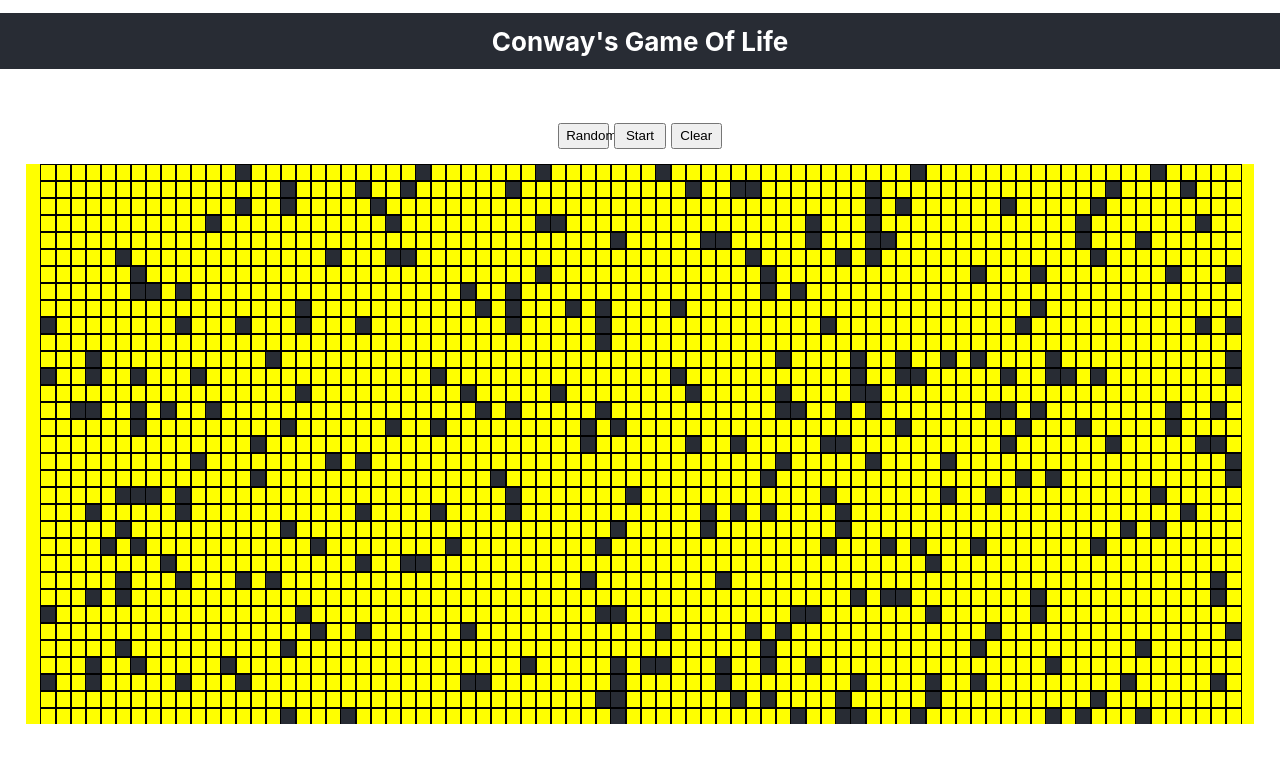
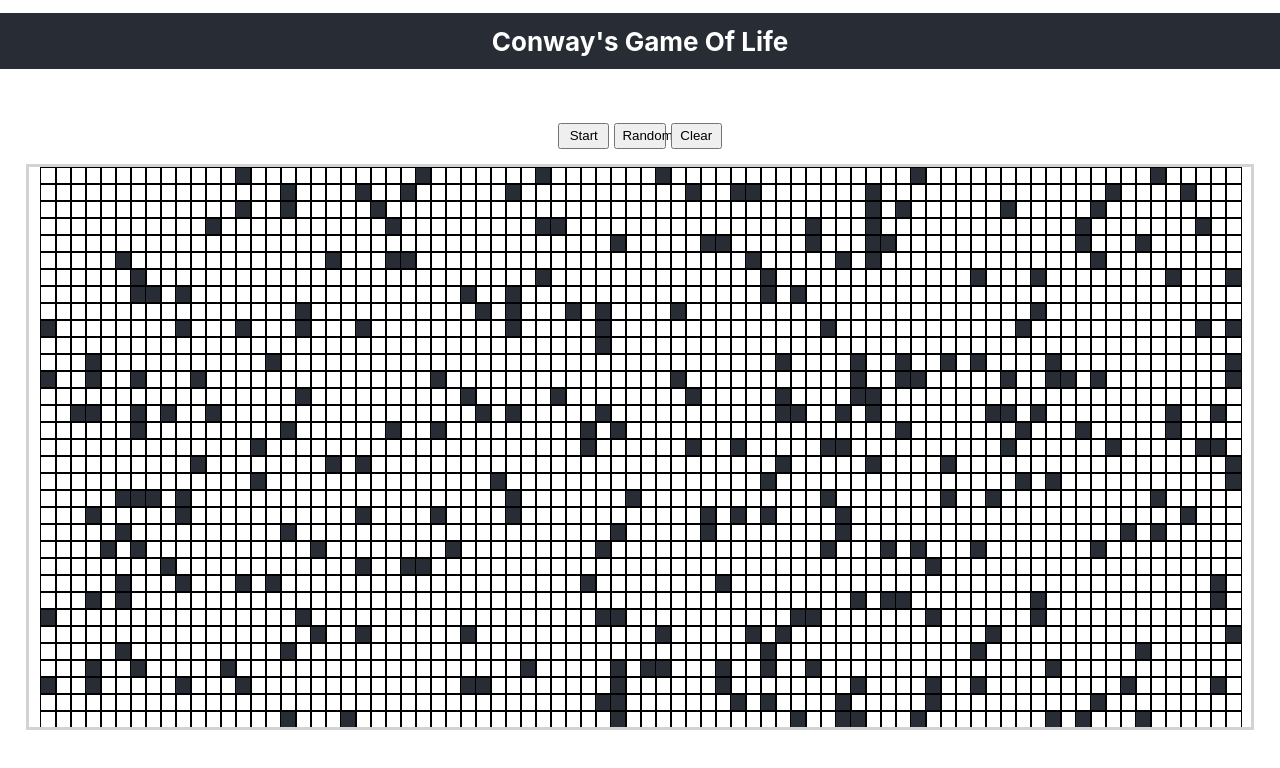
Before and after one commit to Mavetane/Conway-s-Game-of-Life, a React (Create React App) app in the folder code-base/: page / in a window 1280 px wide. Shown: the top 768 px of the page. Built offline with nearby package versions, Linux system fonts and the light colour scheme.

Commit message:
control refactor and tests

```diff
--- a/code-base/src/components/controls/Controls.jsx
+++ b/code-base/src/components/controls/Controls.jsx
@@ -4,13 +4,16 @@ import React from 'react'
 function Controls({ clearGrid, createRandomCells, running, handleRunning }) {
     return (
         <div className="Controls">
-            <button onClick={() => createRandomCells()}>
+            <button data-testid="toggle-btn"
+                onClick={() => handleRunning()}>
+                {running ? 'Stop' : 'Start'}
+            </button>
+            <button data-testid="random-btn"
+                onClick={() => createRandomCells()}>
                 Random
             </button>
-            <button onClick={() => handleRunning()}>
-                {running ? 'Stop' : 'Start'}
-            </button>
-            <button onClick={() => clearGrid()}>
+            <button data-testid="clear-btn"
+                onClick={() => clearGrid()}>
                 Clear
             </button>
         </div>
--- a/code-base/src/components/grid/Grid.jsx
+++ b/code-base/src/components/grid/Grid.jsx
@@ -76,7 +76,7 @@ function Grid() {
                     marginRight: '2%',
                     height: '70vh',
                     overflow: 'scroll',
-                    backgroundColor: 'yellow'
+                    border: '3px solid lightgrey'
                 }}>
                 {displayGrid()}
             </div>
```
Also changed, not shown: 1 other file (tests, documents, lock files or other folders).
